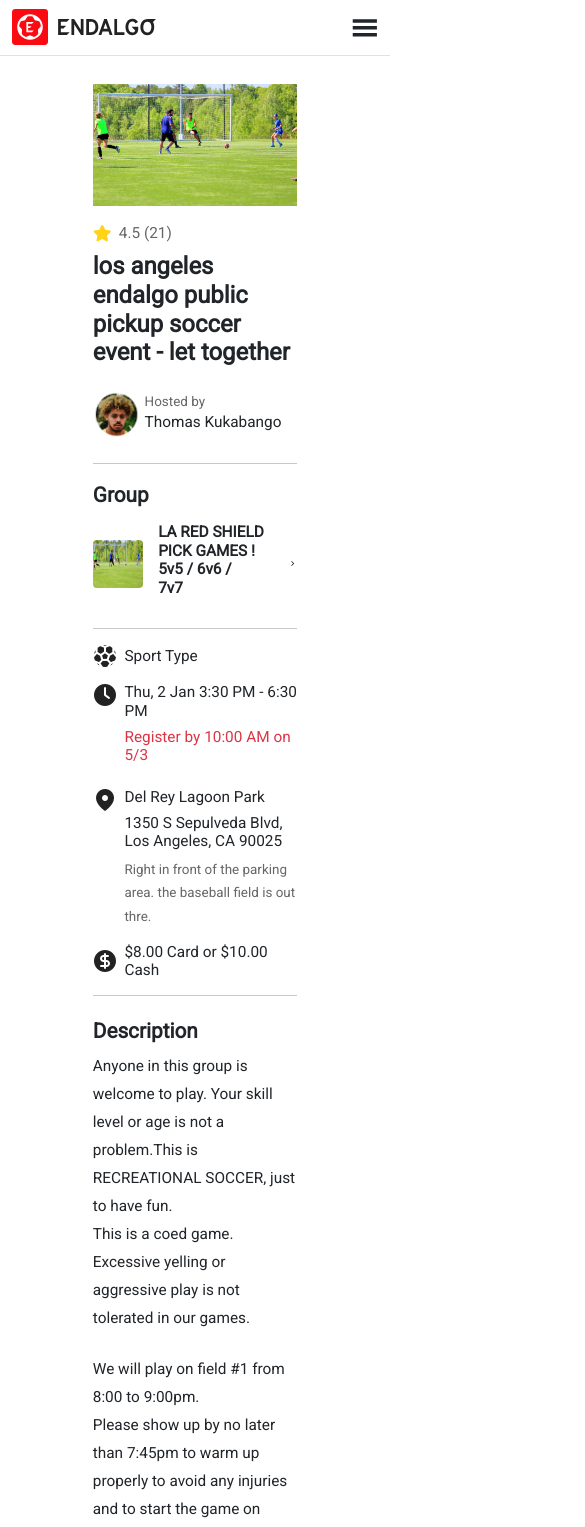
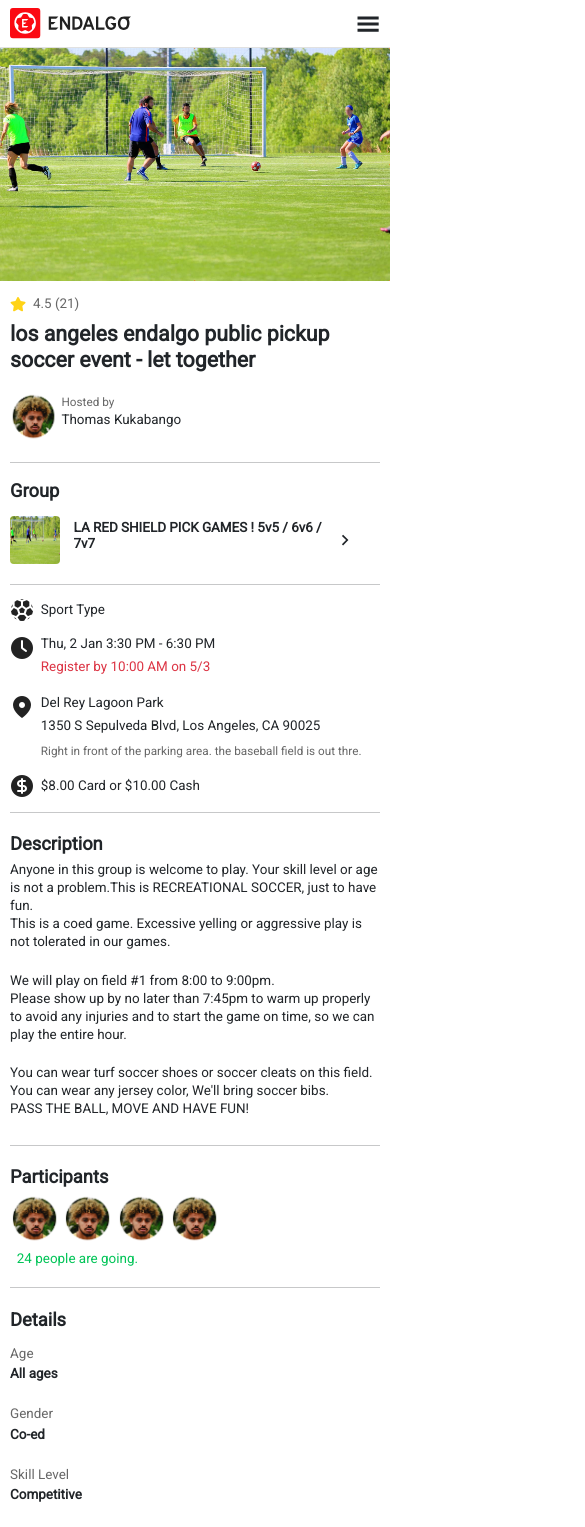
Before and after one commit to sameershaikh55/Endalgo, a React (Create React App) app: page / in a window 390 px wide. Shown: the top 1527 px of the page, 585 px wide, since content can reach past the window. Built offline with nearby package versions, Linux system fonts and the light colour scheme.

Commit message:
responsive done 1 page

```diff
--- a/src/components/Header.jsx
+++ b/src/components/Header.jsx
@@ -8,16 +8,16 @@ import { NavLink } from "react-router-dom";
 import { RiArrowDownSLine } from "react-icons/ri";
 import { GiHamburgerMenu } from "react-icons/gi";
 
-const Header = () => {
+const Header = ({ ClickEvent }) => {
 	return (
 		<div className="headerContainer">
 			<div className="innerHeaderContainer">
 				<div className="container-fluid">
 					<div className="d-flex justify-content-between align-items-center">
 						<div>
-							<img src={logo} alt="logo" />
+							<img className="logo" src={logo} alt="logo" />
 						</div>
-						<div className="d-block d-lg-none">
+						<div onClick={ClickEvent} className="d-block d-lg-none">
 							<GiHamburgerMenu fontSize="1.8rem" />
 						</div>
 						<div className="navLinks position-absolute d-none d-lg-block">
--- a/src/components/PublicEventBody.jsx
+++ b/src/components/PublicEventBody.jsx
@@ -37,13 +37,16 @@ const PublicEventBody = () => {
 		<div className="publicEventBody_container">
 			<div className="container-fluid">
 				<div className="row">
-					<div className="col-7 mx-auto mt-4">
+					<div className="col-md-8 col-lg-7 mx-auto mt-4 px-0 px-md-3">
 						{/* BANNER START */}
 						<div>
 							<img width="100%" src={publicBody} alt="" />
 						</div>
 						{/* BANNER END */}
-
+					</div>
+				</div>
+				<div className="row">
+					<div className="col-md-8 col-lg-7 mx-auto mt-0 mt-md-4">
 						{/* RATING START */}
 						<div className="mt-3 d-flex align-items-center">
 							<FaStar fontSize="1.2rem" color="#ffd317" className="me-2" />
@@ -147,7 +150,8 @@ const PublicEventBody = () => {
 						{/* PARTICIPANT START */}
 						<div className="participants py-2">
 							<h4 className="fw-bold">Participants</h4>
-							<div className="d-flex align-items-center">
+							<div className="d-flex align-items-md-center flex-column flex-md-row">
+								<div>
 									<img
 										className="rounded-circle"
 										src={personPlaceholder}
@@ -168,7 +172,10 @@ const PublicEventBody = () => {
 										src={personPlaceholder}
 										alt="personPlaceholder"
 									/>
-								<h5 className="greenColor ms-2">24 people are going.</h5>
+								</div>
+								<h6 className="greenColor ms-2 mb-0 mt-2 mt-md-0">
+									24 people are going.
+								</h6>
 							</div>
 						</div>
 						{/* PARTICIPANT END */}
@@ -182,8 +189,8 @@ const PublicEventBody = () => {
 								const { col1, col2 } = prev;
 								return (
 									<div key={i} className="row">
-										<div className="col-4 lightColor">{col1}</div>
-										<div className="col-8 fw-bold">{col2}</div>
+										<div className="col-12 col-md-4 lightColor">{col1}</div>
+										<div className="col-12 col-md-8 fw-bold">{col2}</div>
 										<br />
 										<br />
 									</div>
--- /dev/null
+++ b/src/components/Sidebar.jsx
@@ -0,0 +1,53 @@
+import React from "react";
+import { ImCross } from "react-icons/im";
+import { NavLink } from "react-router-dom";
+
+const Sidebar = ({ isOpen, ClickEvent }) => {
+	return (
+		<div
+			onClick={ClickEvent}
+			style={{
+				opacity: `${isOpen ? "1" : "0"}`,
+				top: `${isOpen ? "0%" : "-100%"}`,
+			}}
+			className="SideBarContainer"
+		>
+			<ImCross onClick={ClickEvent} className="CrossBTn" />
+			<ul className="list-unstyled">
+				<li>
+					<NavLink
+						className="text-dark text-decoration-none"
+						activeClass="activeNav"
+						to="/"
+					>
+						Product
+					</NavLink>
+				</li>
+				<li>
+					<NavLink
+						className="text-dark text-decoration-none"
+						activeClass="activeNav"
+						to="/signup"
+					>
+						How it works
+					</NavLink>
+				</li>
+				<li>
+					<NavLink
+						className="text-dark text-decoration-none"
+						activeClass="activeNav"
+						to="/signup"
+					>
+						Company
+					</NavLink>
+				</li>
+				<li>
+					<button className="themeBtn1 h5 py-2 px-3 me-2">Start Group</button>
+					<button className="themeBtn2 h5 py-2 px-3">Download the app</button>
+				</li>
+			</ul>
+		</div>
+	);
+};
+
+export default Sidebar;
--- a/src/pages/Mw_public.jsx
+++ b/src/pages/Mw_public.jsx
@@ -1,12 +1,19 @@
-import React from "react";
+import React, { useState } from "react";
 import Footer from "../components/Footer";
 import Header from "../components/Header";
 import PublicEventBody from "../components/PublicEventBody";
+import Sidebar from "../components/Sidebar";
 
 const Mw_public = () => {
+	const [isOpen, setIsOpen] = useState(false);
+
+	const OnClick = () => {
+		setIsOpen(!isOpen);
+	};
 	return (
 		<>
-			<Header />
+			<Header ClickEvent={OnClick} />
+			<Sidebar ClickEvent={OnClick} isOpen={isOpen} />
 			<PublicEventBody />
 			<Footer />
 		</>
--- a/src/styles/style.css
+++ b/src/styles/style.css
@@ -14,37 +14,37 @@ html {
 
 @media screen and (max-width: 992px) {
   html {
-    font-size: 99%;
+    font-size: 96%;
   }
 }
 
 @media screen and (max-width: 668px) {
   html {
-    font-size: 98%;
+    font-size: 92%;
   }
 }
 
 @media screen and (max-width: 575px) {
   html {
-    font-size: 97%;
+    font-size: 88%;
   }
 }
 
 @media screen and (max-width: 475px) {
   html {
-    font-size: 96%;
+    font-size: 84%;
   }
 }
 
 @media screen and (max-width: 380px) {
   html {
-    font-size: 95%;
+    font-size: 80%;
   }
 }
 
 @media screen and (max-width: 280px) {
   html {
-    font-size: 94%;
+    font-size: 76%;
   }
 }
 
@@ -98,6 +98,72 @@ html {
   font-size: 1rem;
 }
 
+.headerContainer .logo {
+  width: 100%;
+}
+
+@media screen and (max-width: 768px) {
+  .headerContainer .logo {
+    width: 100%;
+  }
+}
+
+@media screen and (max-width: 460px) {
+  .headerContainer .logo {
+    width: 84%;
+  }
+}
+
+@media screen and (max-width: 300px) {
+  .headerContainer .logo {
+    width: 76%;
+  }
+}
+
+.SideBarContainer {
+  position: fixed;
+  right: 0%;
+  left: 0%;
+  bottom: 0%;
+  color: #000;
+  font-size: 3.5rem;
+  background-color: #fff;
+  height: 100vh;
+  padding: 0rem 5rem;
+  z-index: 11111;
+  display: -webkit-box;
+  display: -ms-flexbox;
+  display: flex;
+  -webkit-box-align: center;
+      -ms-flex-align: center;
+          align-items: center;
+  -webkit-box-pack: center;
+      -ms-flex-pack: center;
+          justify-content: center;
+  width: 100%;
+  overflow-y: hidden;
+  overflow-x: hidden;
+  -webkit-transition: 0.5s;
+  transition: 0.5s;
+}
+
+.SideBarContainer ul li {
+  margin-bottom: 2rem;
+  cursor: pointer;
+}
+
+.SideBarContainer ul li a {
+  font-size: 2rem;
+}
+
+.CrossBTn {
+  position: absolute;
+  top: 3.2%;
+  right: 5.5%;
+  cursor: pointer;
+  font-size: 1.8rem;
+}
+
 .publicEventBody_container {
   margin-top: 4rem;
 }
@@ -123,6 +189,24 @@ html {
   width: 80px;
 }
 
+.publicEventBody_container .logo {
+  width: 100%;
+}
+
+@media screen and (max-width: 768px) {
+  .publicEventBody_container {
+    margin-top: 2.1rem;
+  }
+  .publicEventBody_container .participants img {
+    height: 50px;
+    width: 50px;
+  }
+  .publicEventBody_container .description h5 {
+    font-size: 1rem;
+    line-height: 18px;
+  }
+}
+
 .footerContainer {
   width: 100%;
   border-top: 1px solid #e1e1e1;
@@ -139,4 +223,13 @@ html {
   width: 3px;
   background: #000;
 }
+
+@media screen and (max-width: 768px) {
+  .footerContainer {
+    background-color: #f7f7f7;
+  }
+  .footerContainer .openSection {
+    background-color: #ffffff85;
+  }
+}
 /*# sourceMappingURL=style.css.map */
--- a/src/styles/style.scss
+++ b/src/styles/style.scss
@@ -18,32 +18,32 @@ html {
 }
 @media screen and (max-width: 992px) {
 	html {
-		font-size: 99%;
+		font-size: 96%;
 	}
 }
 @media screen and (max-width: 668px) {
 	html {
-		font-size: 98%;
+		font-size: 92%;
 	}
 }
 @media screen and (max-width: 575px) {
 	html {
-		font-size: 97%;
+		font-size: 88%;
 	}
 }
 @media screen and (max-width: 475px) {
 	html {
-		font-size: 96%;
+		font-size: 84%;
 	}
 }
 @media screen and (max-width: 380px) {
 	html {
-		font-size: 95%;
+		font-size: 80%;
 	}
 }
 @media screen and (max-width: 280px) {
 	html {
-		font-size: 94%;
+		font-size: 76%;
 	}
 }
 
@@ -99,8 +99,73 @@ html {
 			}
 		}
 	}
+
+	.logo {
+		width: 100%;
+	}
+}
+
+@media screen and (max-width: 768px) {
+	.headerContainer {
+		.logo {
+			width: 100%;
+		}
+	}
+}
+@media screen and (max-width: 460px) {
+	.headerContainer {
+		.logo {
+			width: 84%;
+		}
+	}
+}
+@media screen and (max-width: 300px) {
+	.headerContainer {
+		.logo {
+			width: 76%;
+		}
+	}
 }
 // ===== HEADER END ======
+
+// ===== SIDEBAR START ======
+.SideBarContainer {
+	position: fixed;
+	right: 0%;
+	left: 0%;
+	bottom: 0%;
+	color: #000;
+	font-size: 3.5rem;
+	background-color: #fff;
+	height: 100vh;
+	padding: 0rem 5rem;
+	z-index: 11111;
+	display: flex;
+	align-items: center;
+	justify-content: center;
+	width: 100%;
+	overflow-y: hidden;
+	overflow-x: hidden;
+	transition: 0.5s;
+}
+
+.SideBarContainer ul li {
+	margin-bottom: 2rem;
+	cursor: pointer;
+
+	a {
+		font-size: 2rem;
+	}
+}
+
+.CrossBTn {
+	position: absolute;
+	top: 3.2%;
+	right: 5.5%;
+	cursor: pointer;
+	font-size: 1.8rem;
+}
+// ===== SIDEBAR END ======
 
 // ===== PUBLIC BODY START ======
 .publicEventBody_container {
@@ -133,6 +198,30 @@ html {
 			width: 80px;
 		}
 	}
+
+	.logo {
+		width: 100%;
+	}
+}
+
+@media screen and (max-width: 768px) {
+	.publicEventBody_container {
+		margin-top: 2.1rem;
+
+		.participants {
+			img {
+				height: 50px;
+				width: 50px;
+			}
+		}
+
+		.description {
+			h5 {
+				font-size: 1rem;
+				line-height: 18px;
+			}
+		}
+	}
 }
 // ===== PUBLIC BODY END ======
 
@@ -153,4 +242,13 @@ html {
 		background: #000;
 	}
 }
+@media screen and (max-width: 768px) {
+	.footerContainer {
+		background-color: #f7f7f7;
+
+		.openSection {
+			background-color: #ffffff85;
+		}
+	}
+}
 // ===== FOOTER END ======
```
Also changed, not shown: src/components/Footer.jsx (+107 -5 lines), 1 other file (tests, documents, lock files or other folders). Lines whose indentation alone changed are shown as unchanged.
